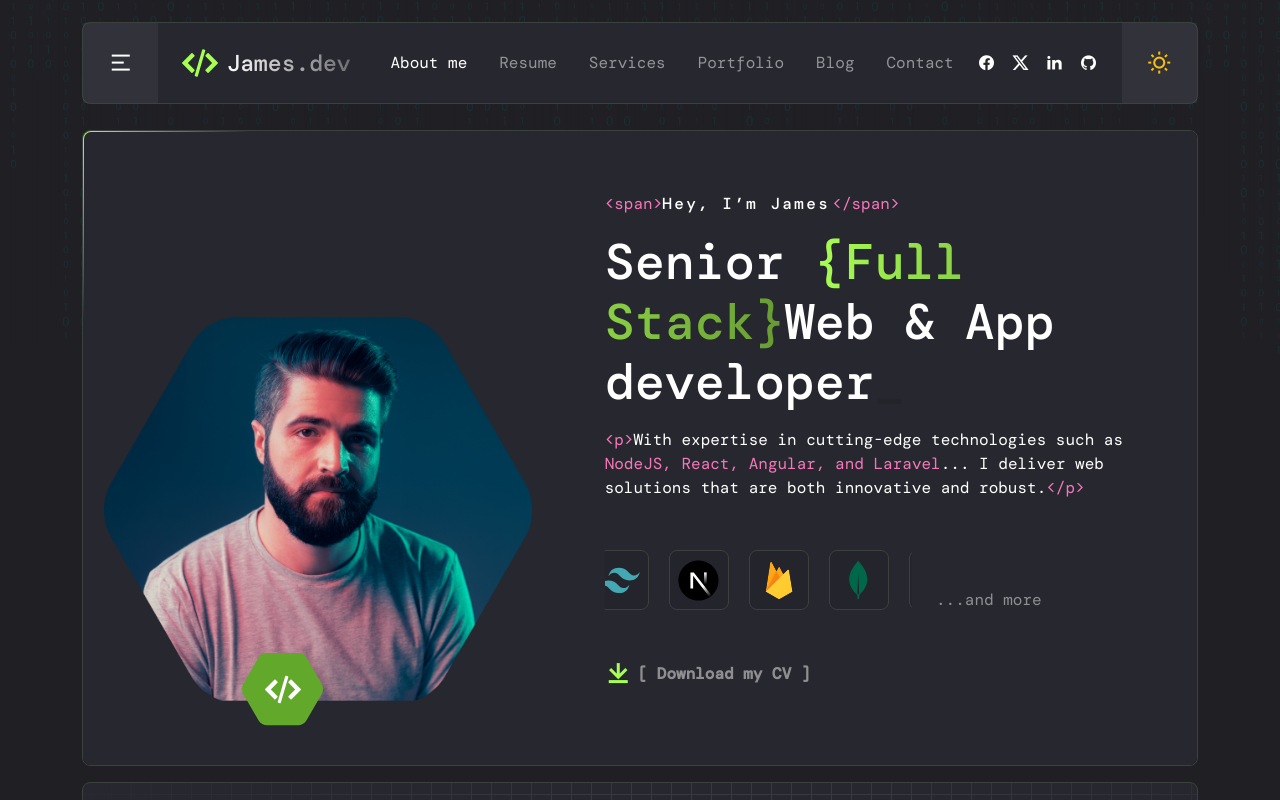
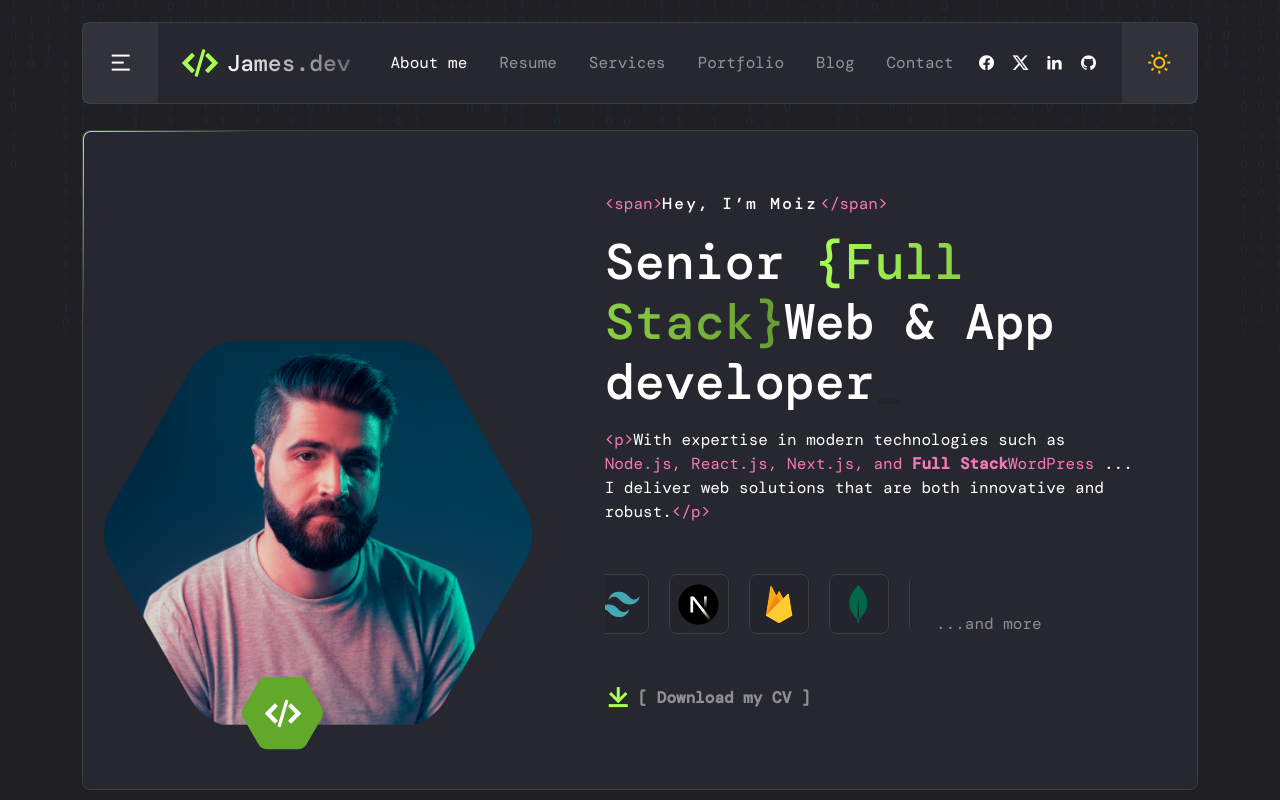
Before and after one commit to moizxox/personal-portfolio, a Next.js app: page /index-2 in a window 1280 px wide. Shown: the top 800 px of the page. Built offline with nearby package versions, Linux system fonts and the light colour scheme; a web font is replaced by a local one.

Commit message:
hero update

```diff
--- a/components/sections/Home2.tsx
+++ b/components/sections/Home2.tsx
@@ -1,11 +1,9 @@
-
-import Link from 'next/link'
-import Marquee from 'react-fast-marquee'
+import Link from "next/link";
+import Marquee from "react-fast-marquee";
 
 export default function Home2() {
   return (
     <>
-
       <section id="about" className="section-hero-2 position-relative pt-130 pb-3">
         <div className="container hero-2">
           <div className="border border-1 rounded-3">
@@ -25,13 +23,28 @@ export default function Home2() {
                       &lt;span&gt;
                       <div className="text-dark">
                         <div className="typewriter">
-													<h1 className="fs-6 fw-medium">Hey, I’m James</h1>
+                          <h1 className="fs-6 fw-medium">Hey, I’m Moiz</h1>
                         </div>
                       </div>
                       &lt;/span&gt;
                     </div>
-										<h1 className="fs-50 my-3">Senior <span className="text-linear-4">{'{'}Full Stack{'}'}</span>Web &amp; App developer<span className="flicker">_</span></h1>
-										<p className="mb-6 text-secondary-2">&lt;p&gt;<span className="text-dark">With expertise in cutting-edge technologies such as</span> <span className="text-secondary-2">NodeJS</span>, <span className="text-secondary-2">React</span>, <span className="text-secondary-2">Angular</span>, and <span className="text-secondary-2">Laravel</span><span className="text-dark">... I deliver web solutions that are both innovative and robust.</span>&lt;/p&gt;</p>
+                    <h1 className="fs-50 my-3">
+                      Senior{" "}
+                      <span className="text-linear-4">
+                        {"{"}Full Stack{"}"}
+                      </span>
+                      Web &amp; App developer<span className="flicker">_</span>
+                    </h1>
+                    <p className="mb-6 text-secondary-2">
+                      &lt;p&gt;<span className="text-dark">With expertise in modern technologies such as</span>{" "}
+                      <span className="text-secondary-2">Node.js</span>, <span className="text-secondary-2">React.js</span>,{" "}
+                      <span className="text-secondary-2">Next.js</span>, and{" "}
+                      <span className="text-secondary-2">
+                        <b>Full Stack</b>WordPress
+                      </span>{" "}
+                      <span className="text-dark">... I deliver web solutions that are both innovative and robust.</span>&lt;/p&gt;
+                    </p>
+
                     <div className="row">
                       <div className="col-7">
                         {/* Carausel Scroll */}
@@ -47,6 +60,7 @@ export default function Home2() {
                                 <img src="assets/imgs/home-page-2/hero-1/icon-2.svg" alt="brand" />
                               </Link>
                             </li>
+
                             <li className="carouselTicker__item">
                               <Link href="#" className="brand-logo icon_60 icon-shape rounded-3">
                                 <img src="assets/imgs/home-page-2/hero-1/icon-3.svg" alt="brand" />
@@ -70,8 +84,7 @@ export default function Home2() {
                       </div>
                     </div>
                     <Link href="assets/resume.pdf" className="btn me-2 text-300 ps-0 mt-4" target="_blank">
-											<i className="ri-download-line text-primary-2" />
-											[ Download my CV ]
+                      <i className="ri-download-line text-primary-2" />[ Download my CV ]
                     </Link>
                   </div>
                 </div>
@@ -84,7 +97,6 @@ export default function Home2() {
           <img className="bg-d" src="assets/imgs/home-page-2/hero-1/bg-dark.png" alt="zelio" />
         </div>
       </section>
-
     </>
-	)
+  );
 }
```
Also changed, not shown: public/assets/imgs/home-page-2/hero-1/wordpress-icon.png (added), 1 other file (tests, documents, lock files or other folders). Lines whose indentation alone changed are shown as unchanged.
